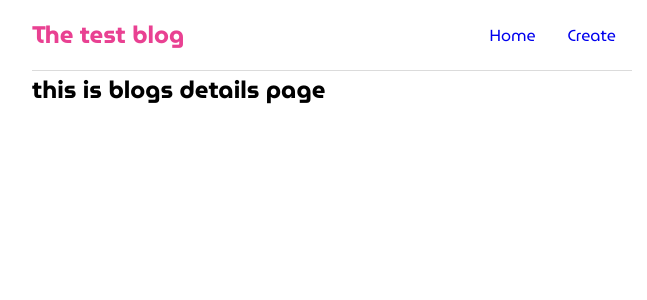
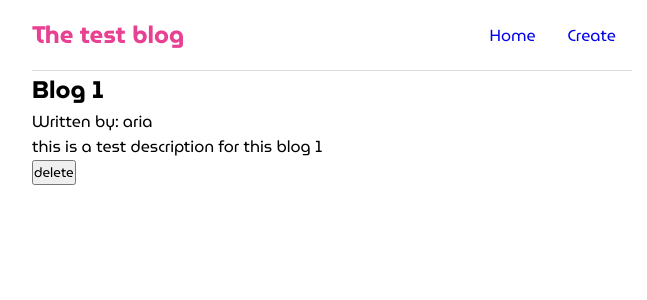
Before and after one commit to womoboy/react-daywork, a React (Create React App) app: page /blogs/1 in a window 1280 px wide. Shown: the top 300 px of the page, without its empty margins (308-955 px from the left). Built offline with nearby package versions, Linux system fonts and the light colour scheme; data requests are answered from the project's data file.

Commit message:
useFetch custom hook created and blogDetails page created and delete button and useNavigate added

```diff
--- a/data/db.json
+++ b/data/db.json
@@ -3,19 +3,19 @@
         {
             "id": 1,
             "title": "Blog 1",
-            "body": "this is a test description for this blog",
+            "body": "this is a test description for this blog 1",
             "author": "aria"
         },
         {
             "id": 2,
             "title": "Blog 2",
-            "body": "this is a test description for this blog",
+            "body": "this is a test description for this blog 1",
             "author": "babak"
         },
         {
             "id": 3,
             "title": "Blog 3",
-            "body": "this is a test description for this blog",
+            "body": "this is a test description for this blog 1",
             "author": "aria"
         }
     ]
--- a/src/components/bloglist/Bloglist.scss
+++ b/src/components/bloglist/Bloglist.scss
@@ -7,16 +7,25 @@
 
 .blog {
     margin: 1rem 0;
+    padding: 0.5rem;
 }
 
-.blog > h2 {
+.blog:hover {
+    box-shadow: 1px 3px 5px $gray;
+}
+
+.blog h2 {
     color: $red;
     font-size: 20px;
     font-weight: 500;
     padding: 0 1rem;
 }
 
-.blog > p {
+.blog p {
     font-size: 16px;
     padding: 0 1rem;
 }
+
+.blog a {
+    text-decoration: none;
+}
--- a/src/customHooks/useFetch.js
+++ b/src/customHooks/useFetch.js
@@ -3,32 +3,29 @@ import { useState, useEffect } from 'react';
 const useFetch = (url) => {
   const [ response, setResponse ] = useState(null);
   const [ error, setError ] = useState(null);
-  const [ isPending, setIsPending ] = useState(true);
+  const [ isPending, setIsPending ] = useState(false);
 
   useEffect(() => {
-    const abortController = new AbortController;
+    const doFetch = async () => {
+      try {
+        const res = await fetch(url);
+        setIsPending(true);
 
-    fetch(url, { signal: abortController.signal })
-      .then((res) => {
         if(!res.ok) {
-          throw new Error('Sorry we can\'t find data !');
+          setIsPending(false);
+          throw Error('Sorry, we can\t find the data !');
         } else {
-          return res.json();
+          const data = await res.json();
+          setIsPending(false);
+          setResponse(data);
         }
-      })
-      .then((data) => {
-        setIsPending(false);
-        setResponse(data);
-      })
-      .catch((err) => {
-        if(err.name === 'AbortError') {
-          console.log('Fetching aborted !');
-        } else {
-          setIsPending(false);
-          setError(err.message);
-        }
-      })
-      return () => abortController.abort();
+
+      }
+      catch (err) {
+        setError(err.message);
+      }
+    }
+    doFetch();
   }, [url]);
 
   return { response, error, isPending };
--- a/src/pages/BlogDetails.js
+++ b/src/pages/BlogDetails.js
@@ -1,13 +1,31 @@
-import { useParams } from 'react-router-dom';
+import { useParams, useNavigate } from "react-router-dom";
+import useFetch from "../customHooks/useFetch";
 
 const BlogDetails = () => {
-    const { id } = useParams();
+  const { id } = useParams();
+  const url = "http://localhost:8000/blogs/" + id;
+  const { response: blog, error, isPending } = useFetch(url);
+  let navigate = useNavigate();
 
-    return (
-        <div className="blog-details">
-            <h2>this is blogs details page</h2>
+  const handleClick = () => {
+      fetch(url, { method: 'DELETE'});
+      navigate('/');
+  }
+
+  return (
+    <div className="blog-details">
+      {isPending && <div>Loading...</div>}
+      {error && <div>{error}</div>}
+      {blog && (
+        <div className="content">
+          <h2>{blog.title}</h2>
+          <p>Written by: {blog.author}</p>
+          <p>{blog.body}</p>
+          <button onClick={ handleClick }>delete</button>
         </div>
-    )
-}
+      )}
+    </div>
+  );
+};
 
 export default BlogDetails;
--- a/src/pages/Home.js
+++ b/src/pages/Home.js
@@ -2,7 +2,8 @@ import Bloglist from "../components/bloglist/Bloglist";
 import useFetch from "../customHooks/useFetch";
 
 const Home = () => {
-    const { response: blogs, error, isPending } = useFetch('https://jsonplaceholder.typicode.com/todos');
+    const url = 'http://localhost:8000/blogs';
+    const { response: blogs, error, isPending } = useFetch(url);
 
     return (
         <div className="home">
```
